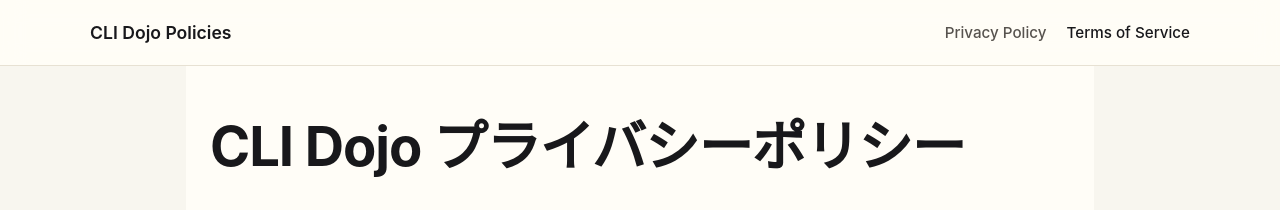
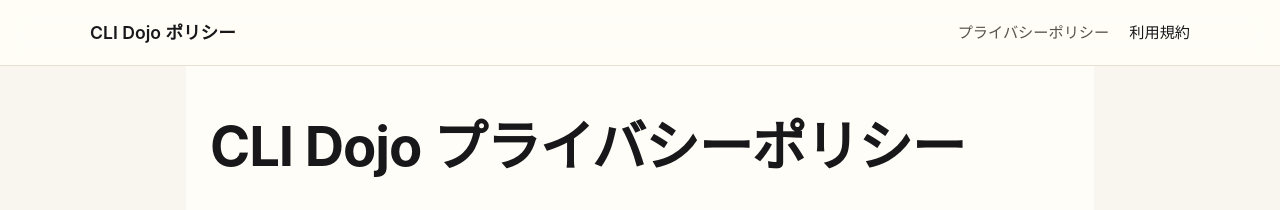
Before and after one commit to yd20250129/cli-dojo, a Jekyll site: the page built from docs/privacy-policy.md, in a window 1280 px wide. Shown: the top 210 px of the page. Built offline with Jekyll 4.4.1, drawn with Linux system fonts in a browser that asks for light colours.

Commit message:
fix(policy): localize policy site navigation

```diff
--- a/docs/_layouts/default.html
+++ b/docs/_layouts/default.html
@@ -11,19 +11,19 @@
     <header class="site-header">
       <div class="site-shell">
         <div class="site-brand">
-          <a href="{{ '/' | relative_url }}">CLI Dojo Policies</a>
+          <a href="{{ '/' | relative_url }}">CLI Dojo ポリシー</a>
         </div>
         <nav class="site-nav" aria-label="Policy navigation">
           {% assign nav_key = page.nav_key | default: '' %}
           {% if nav_key == 'privacy' %}
-            <span class="is-active">Privacy Policy</span>
+            <span class="is-active">プライバシーポリシー</span>
           {% else %}
-            <a href="{{ '/privacy-policy/' | relative_url }}">Privacy Policy</a>
+            <a href="{{ '/privacy-policy/' | relative_url }}">プライバシーポリシー</a>
           {% endif %}
           {% if nav_key == 'terms' %}
-            <span class="is-active">Terms of Service</span>
+            <span class="is-active">利用規約</span>
           {% else %}
-            <a href="{{ '/terms/' | relative_url }}">Terms of Service</a>
+            <a href="{{ '/terms/' | relative_url }}">利用規約</a>
           {% endif %}
         </nav>
       </div>
```
